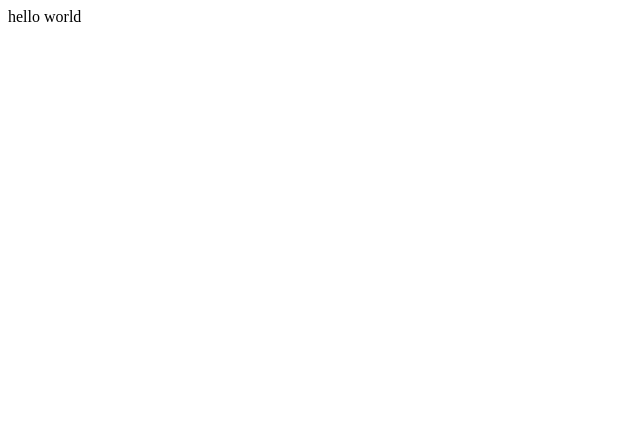
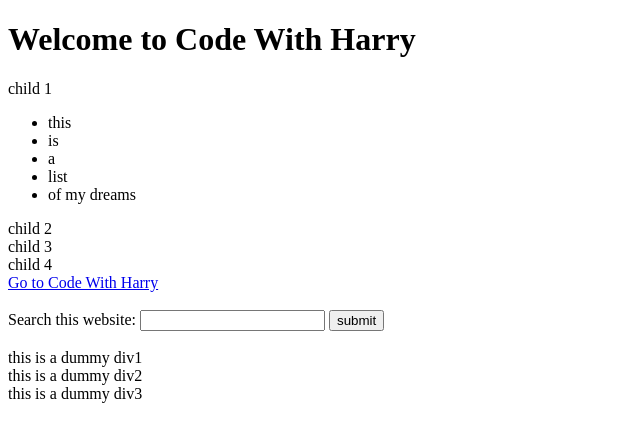
Before and after one commit to RajputSumitSingh/LearnJavaScript, a plain HTML site: page index.html in a window 1280 px wide. Shown: the whole page, without its empty margins (0-640 px from the left). Drawn offline with Linux system fonts and the light colour scheme.

Commit message:
this is my second time commit

```diff
--- a/index.html
+++ b/index.html
@@ -7,7 +7,33 @@
   <title>Document</title>
 </head>
 <body>
-  hello world
+  <div class="container">
+    <h1 id="heading"> Welcome to Code With Harry</h1>
+    <div id="myfirst" class="child red good" id="first">child 1
+
+        <ul class="this">
+            <li class="childul">this</li>
+            <li class="childul">is</li>
+            <li class="childul">a</li>
+            <li class="childul">list </li>
+            <li class="childul">of my dreams</li>
+        </ul>
+    </div>
+    <div class="child">child 2</div>
+    <div class="child red">child 3</div>
+    <div class="child">child 4</div>
+    <form action="none.html" method="post">
+        <a href="//codewithharry.com">Go to Code With Harry</a>
+        <br>
+        <br>
+        Search this website: <input type="text" name="Hello" id="">
+        <input type="button" id="btn" value="submit">
+    </form>
+</div>
+<br>
+<div class="no">this is a dummy div1</div>
+<div class="no">this is a dummy div2</div>
+<div class="no">this is a dummy div3</div>
 
   <!-- <script src="js/tut2.js"></script> -->
   <!-- <script src="js/tut3.js"></script> -->
@@ -16,6 +42,18 @@
   <!-- <script src="js/tut6_properties.js"></script> -->
   <!-- <script src="js/tut7_Array_object.js"></script> -->
   <!-- <script src="js/tut10_function.js"></script> -->
-  <script src="js/tut11_windowFunction.js"></script>
+  <!-- <script src="js/tut11_windowFunction.js"></script> -->
+  <!-- <script src="js/tut12_DOM.js"></script> -->
+  <!-- <script src="js/tut14_elementSelectors.js"></script> -->
+  <!-- <script src="js/tut15_child_parent.js"></script> -->
+  <!-- <script src="js/tut_16_Create_delete_replace.js"></script> -->
+  <!-- <script src="js/tut17_eventAndObject.js"></script> -->
+  <!-- <script src="js/tut18_events.js"></script> -->
+  <!-- <script src="js/tut19_local&sessionStorage.js"></script> -->
+  <!-- <script src="js/tut22_mathFunction.js"></script> -->
+  <!-- <script src="js/tut27_objectAndConstructior.js"></script> -->
+  <!-- <script src="js/tut28_objectPrototype.js"></script> -->
+  <!-- <script src="js/tut30_inheritance.js"></script> -->
+  <script src="js/tut31_ES6_constructorAndInheritance.js"></script>
 </body>
 </html>
```
